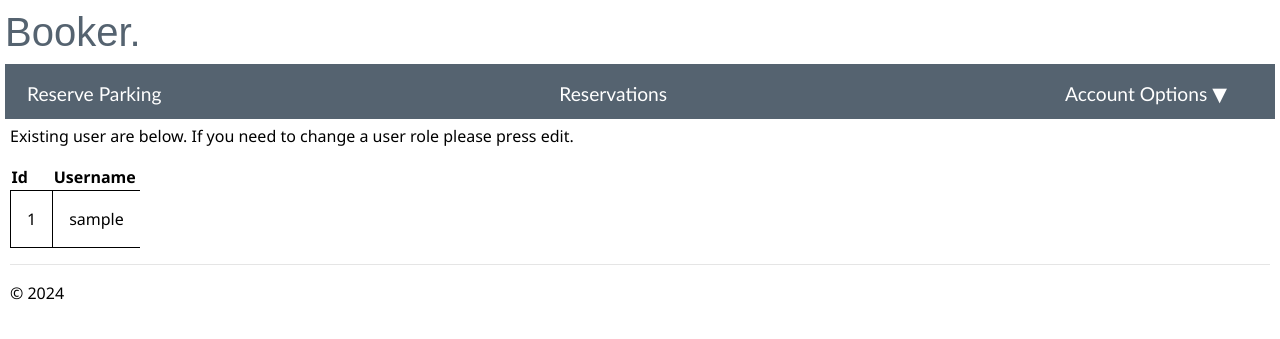
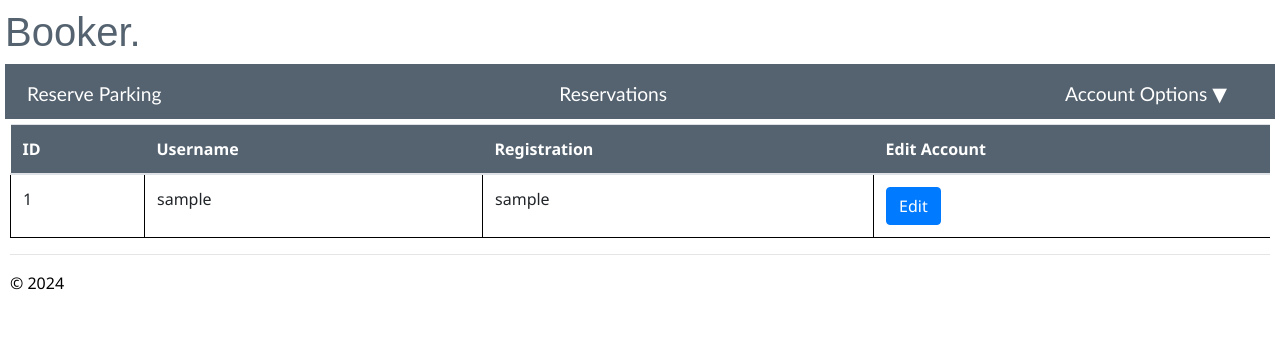
Before and after one commit to otoolee101/Assignment, a Flask app: page /manage_account in a window 1280 px wide. Shown: the top 339 px of the page. Run offline with Flask 3, Linux system fonts and the light colour scheme; the visitor is signed in with stand-in values (Sample User, id 1); data comes from the database, SQL or seed files in the repository; both versions use the stored data as it was after the commit; some libraries are stand-ins or nearby versions.

Commit message:
update documents

```diff
--- a/app/admin/templates/admin.html
+++ b/app/admin/templates/admin.html
@@ -4,10 +4,11 @@ Admin
 {% endblock %}
 {% block content %}
 <p>Existing user are below. If you need to change a user role please press edit.</p>
-<table class='admin_table'>
-    <thead>
+<table class="table table-hover">
+  <thead class="tables">
         <th>ID</th>
         <th>Username</th>
+        <th>Registration</th>
         <th>Password</th>
         <th>Role</th>
         <th>Edit</th>
@@ -18,6 +19,7 @@ Admin
       <tr>
         <td>{{admin.id}}</td>
         <td>{{admin.username}}</td>
+        <td>{{admin.registration}}</td>
         <td>{{admin.password}}</td>
         <td>{{admin.role}}</td>
         <td><a href='{{url_for("admin.edit_user", id=admin.id)}}' class='btn btn-primary'>Edit</a></td>
--- a/app/admin/templates/edit_user.html
+++ b/app/admin/templates/edit_user.html
@@ -9,12 +9,15 @@ Admin
             <br>
                 <input type='text' name='username' size="100" required class='form-control' value='{{admin.username}}'>
             <p></p>
+            <label>Username:</label>
+            <br>
+                <input type='text' name='registration' size="100" required class='form-control' value='{{admin.registration}}'>
+            <p></p>
             <label>Role:</label>
             <br>
             <select name="role" id="role" class='form-control'>
                 <option value = "{{admin.role}}">{{admin.role}}</option>
                 <option value="admin">admin</option>
-                <option value="agent">agent</option>
                 <option value="user">user</option>
             </select>
             <p></p>
--- a/app/main/templates/reserve_parking.html
+++ b/app/main/templates/reserve_parking.html
@@ -9,10 +9,10 @@ Reserve Parking
     <form method='post' action="{{url_for('main.reserve_parking')}}">
             <label>Username:</label>
             <br>
-            <input type='text' name='username' size="10" required class='form-control'>
+            <input type='text' name='username' size="10" required class='form-control' value="{{current_user.username}}" readonly>
             <label>Car Registration:</label>
             <br>
-            <input type='text' name='registration' size="10" required class='form-control'>
+            <input type='text' name='registration' size="10" required class='form-control' value="{{current_user.registration}}" readonly>
             <label>Date:</label>
             <br>
             <input type='date' name='date' size="10" required class='form-control'>
--- a/app/models/models.py
+++ b/app/models/models.py
@@ -5,6 +5,7 @@ from flask_login import UserMixin
 class User(db.Model, UserMixin):
     id = db.Column(db.Integer, primary_key=True, nullable=False)
     username = db.Column(db.String(20), nullable=False, unique=True)
+    registration = db.Column(db.String(20), nullable=False, unique=True)
     password = db.Column(db.String(80), nullable=False)
     role = db.Column(db.String(20), nullable=False, default='user')
 
--- a/app/static/site.css
+++ b/app/static/site.css
@@ -73,3 +73,8 @@ color: rgb(85, 99, 112);
     padding: 1em;
     border-left: 1px solid black;
 }
+
+.tables{
+  background-color: rgb(85, 99, 112);
+  color: white;
+}
--- a/app/user/forms.py
+++ b/app/user/forms.py
@@ -8,6 +8,7 @@ from app.models.models import User
 """class to register form ensuring username and password meets requirements"""
 class RegisterForm(FlaskForm):
     username = StringField(validators=[InputRequired(), Length(min=4, max=20)], render_kw={"placeholder": "Username"})
+    registration = StringField(validators=[InputRequired(), Length(min=4, max=10)], render_kw={"placeholder": "Registration"})
     password = PasswordField(validators=[InputRequired(), Length(min=8, max=20)], render_kw={"placeholder": "Password"})
     submit = SubmitField('Register')
 
--- a/app/user/routes.py
+++ b/app/user/routes.py
@@ -1,4 +1,4 @@
-from flask import flash, redirect, render_template, url_for
+from flask import flash, redirect, render_template, request, url_for
 from app.models.models import User
 from app.user.forms import LoginForm
 from app.extensions import db, bcrypt
@@ -21,7 +21,7 @@ def login():
                 flash("You have entered an incorrect username or password. Please try again.")
         else:
             flash('No username found. Please register an account.')
-            return render_template("user/login.html", form=form)
+            return render_template("login.html", form=form)
     return render_template('login.html', form=form)
 
 """function to register a user for resolve"""
@@ -30,7 +30,7 @@ def register():
     form = RegisterForm()
     if form.validate_on_submit():
         hashed_password = bcrypt.generate_password_hash(form.password.data)
-        new_user = User(username=form.username.data, password=hashed_password)
+        new_user = User(username=form.username.data, registration = form.registration.data, password=hashed_password)
         try:
             db.session.add(new_user)
             db.session.commit()
@@ -38,16 +38,33 @@ def register():
             return redirect(url_for('user.login'))
         except:
             flash("There has been a problem creating your user. Please contact system administration for assistance.")
-            return render_template("user/register.html")
+            return render_template("register.html")
 
     return render_template('register.html', form=form)
 
-@bp.route("/manage_account")
+@bp.route("/manage_account", methods=['GET', 'POST'])
 @login_required
 def manage_account():
-    manage_account= User.query.all()
-    return render_template('manage_account.html',manage_account=manage_account)
+    account = User.query.filter_by(username=current_user.username).all()
+    return render_template('manage_account.html', account=account)
 
+
+@bp.route("/edit_account/<int:id>", methods=['POST', 'GET'])
+@login_required
+def edit_account(id):
+    edit_account = User.query.get_or_404(id)
+    if request.method == "POST":
+        edit_account.username = request.form['username']
+        edit_account.registration = request.form['registration']
+        try:
+            db.session.commit()
+            flash("Account updated successfully")
+            return redirect(url_for("user.manage_account"))
+        except:
+            flash("Account failed to update")
+            return render_template("manage_account.html", edit_account=edit_account)
+    else:
+        return render_template("edit_account.html", edit_account=edit_account)
 
 """function to log out of resolve"""
 @bp.route('/logout/', methods=['GET', 'POST'])
--- a/app/user/templates/manage_account.html
+++ b/app/user/templates/manage_account.html
@@ -1,21 +1,29 @@
 {% extends "layout.html" %}
 {% block title %}
-Admin
+Manage Account
 {% endblock %}
 {% block content %}
-<p>Existing user are below. If you need to change a user role please press edit.</p>
 <table class='manage_account'>
-        <thead>
-            <th>Id</th>
+  <table class="table table-hover">
+    <thead class="tables">
+      <th>ID</th>
       <th>Username</th>
+      <th>Registration</th>
+      <th>Edit Account</th>
     </thead>
     <tbody>
+        {% for account in account %}
+
           <tr>
-            {% for manage_account in manage_account %}
-            <td>{{manage_account.id}}</td>
-            <td>{{manage_account.username}}</td>
+            <td>{{account.id}}</td>
+            <td>{{account.username}}</td>
+            <td>{{account.registration}}</td>
+            <div class="edit_button">
+                <td><a href='{{url_for("user.edit_account", id=account.id)}}' class='btn btn-primary'>Edit</a></td>
+              </div>
+          </tr>
+
       {%endfor%}
-        </tr>
       </tbody>
   </table>
 {% endblock %}
--- a/app/user/templates/register.html
+++ b/app/user/templates/register.html
@@ -21,7 +21,7 @@
             </div>
         </div>
         <div class="heading">
-            <h1>RESOLVE</h1>  </div>
+            <h1>Booker</h1>  </div>
             <div class="navbar"></div>
 
         <div class="login">
@@ -31,6 +31,7 @@
             <div class="register">
                 {{ form.hidden_tag() }}
                 {{ form.username }}<br>
+                {{ form.registration }}<br>
                 {{ form.password }}<br>
                 <p>
                 {{ form.submit }}
```
Also changed, not shown: app/admin/routes.py (+21 -1 lines), app/main/routes.py (+24 -2 lines), app/main/templates/edit_reservation.html (added, +22 -0 lines), app/main/templates/reservations.html (+19 -2 lines), app/user/templates/edit_account.html (added, +17 -0 lines), booker.db. Lines whose indentation alone changed are shown as unchanged.
